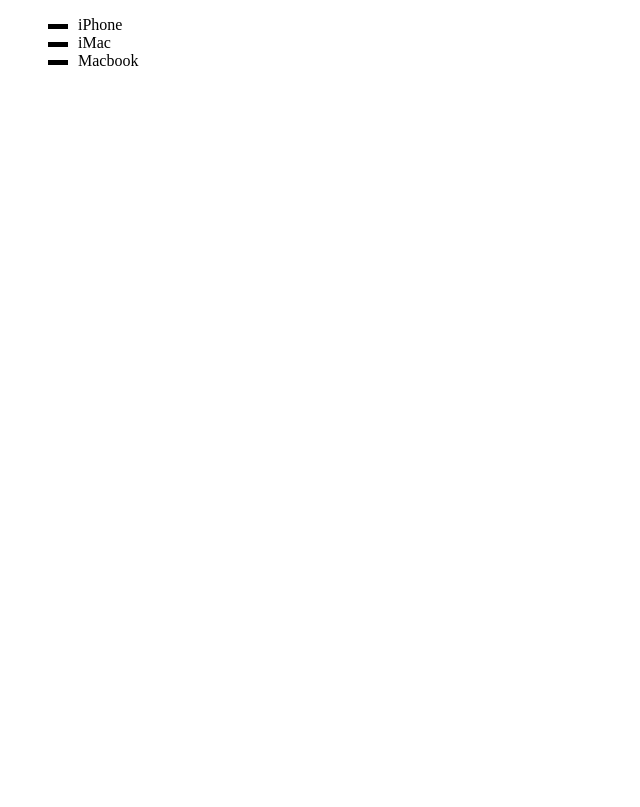
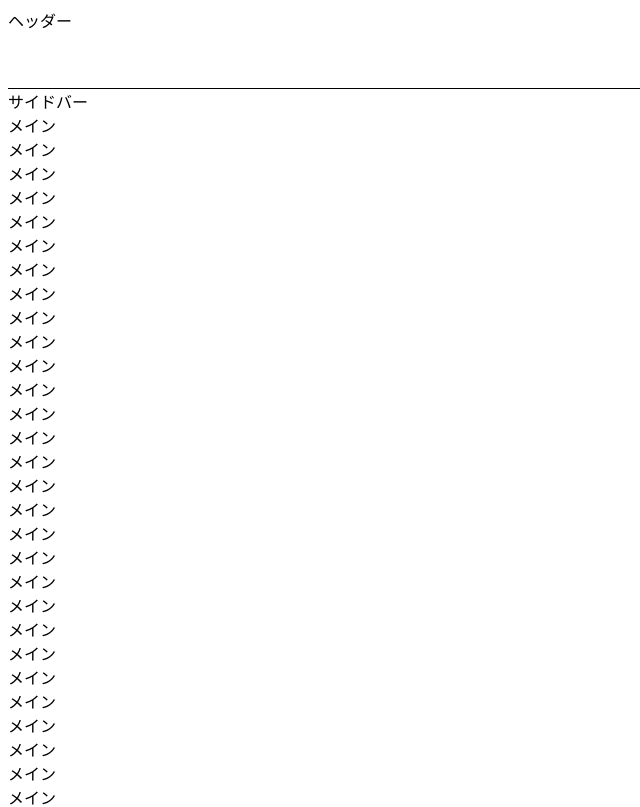
Before and after one commit to takopon2525/design_demo, a plain HTML site: page index.html in a window 1280 px wide. Shown: the top 807 px of the page, without its empty margins (0-640 px from the left). Drawn offline with Linux system fonts and the light colour scheme.

Commit message:
複数カラムの場合のグリッド

```diff
--- a/index.html
+++ b/index.html
@@ -8,10 +8,16 @@
     <link href="style.css" rel="stylesheet" type="text/css" media="all" />
   </head>
   <body>
-    <ul class="list_apple">
-      <li>iPhone</li>
-      <li>iMac</li>
-      <li>Macbook</li>
-    </ul>
+    <header>ヘッダー</header>
+    <aside>サイドバー</aside>
+    <main>
+      メイン<br />メイン<br />メイン<br />メイン<br />メイン<br />メイン<br />メイン<br />メイン<br />メイン<br />メイン<br />メイン<br />メイン<br />メイン<br />メイン<br />メイン<br />メイン<br />メイン<br />メイン<br />メイン<br />
+      メイン<br />メイン<br />メイン<br />メイン<br />メイン<br />
+      メイン<br />メイン<br />メイン<br />メイン<br />メイン<br />メイン<br />メイン<br />メイン<br />メイン<br />メイン<br />メイン<br />メイン<br />メイン<br />メイン<br />メイン<br />メイン<br />メイン<br />メイン<br />メイン<br />
+      メイン<br />メイン<br />メイン<br />メイン<br />メイン<br />
+      メイン<br />メイン<br />メイン<br />メイン<br />メイン<br />メイン<br />メイン<br />メイン<br />メイン<br />メイン<br />メイン<br />メイン<br />メイン<br />メイン<br />メイン<br />メイン<br />メイン<br />メイン<br />メイン<br />
+      メイン<br />メイン<br />メイン<br />メイン<br />メイン<br />
+    </main>
+    <footer>フッター</footer>
   </body>
 </html>
--- /dev/null
+++ b/reset.css
@@ -0,0 +1,116 @@
+html {
+  color: #000;
+  background: #fff;
+}
+body,
+div,
+dl,
+dt,
+dd,
+ul,
+ol,
+li,
+h1,
+h2,
+h3,
+h4,
+h5,
+h6,
+pre,
+code,
+form,
+fieldset,
+legend,
+input,
+textarea,
+p,
+blockquote,
+th,
+td,
+xmp {
+  margin: 0;
+  padding: 0;
+}
+table {
+  border-collapse: collapse;
+  border-spacing: 0;
+}
+fieldset,
+img {
+  border: 0;
+}
+address,
+caption,
+cite,
+code,
+dfn,
+em,
+strong,
+th,
+var {
+  font-style: normal;
+  font-weight: normal;
+}
+ol,
+ul {
+  list-style: none;
+}
+caption,
+th {
+  text-align: left;
+}
+h1,
+h2,
+h3,
+h4,
+h5,
+h6 {
+  font-size: 100%;
+  font-weight: normal;
+}
+q:before,
+q:after {
+  content: "";
+}
+abbr,
+acronym {
+  border: 0;
+  font-variant: normal;
+}
+sup {
+  vertical-align: text-top;
+}
+sub {
+  vertical-align: text-bottom;
+}
+input,
+textarea,
+select {
+  font-family: inherit;
+  font-size: inherit;
+  font-weight: inherit;
+  font-size: 100%;
+}
+legend {
+  color: #000;
+}
+#yui3-css-stamp.cssreset {
+  display: none;
+}
+input,
+select,
+textarea,
+button {
+  outline: none;
+}
+* {
+  box-sizing: border-box;
+}
+body {
+  color: #333;
+  -webkit-text-size-adjust: 100%;
+}
+img {
+  max-width: 100%;
+  vertical-align: bottom;
+}
--- a/style.css
+++ b/style.css
@@ -1,16 +1,15 @@
-.list_apple li {
-  list-style: none;
-  padding-left: 30px;
-  position: relative;
+body {
+  min-height: 100vh;
+  display: grid;
+  grid-template-rows:
+    "header header" auto
+    "sidebar main" 1fr;
 }
-
-.list_apple li:before {
-  content: "";
-  display: inline-block;
-  width: 20px;
-  height: 5px;
-  background: #000;
-  position: absolute;
-  top: 0.5em;
-  left: 0;
+header {
+  height: 80px;
+  border-bottom: 1px solid #000;
 }
+footer {
+  background-color: #eee;
+  height: 200px;
+}
```
